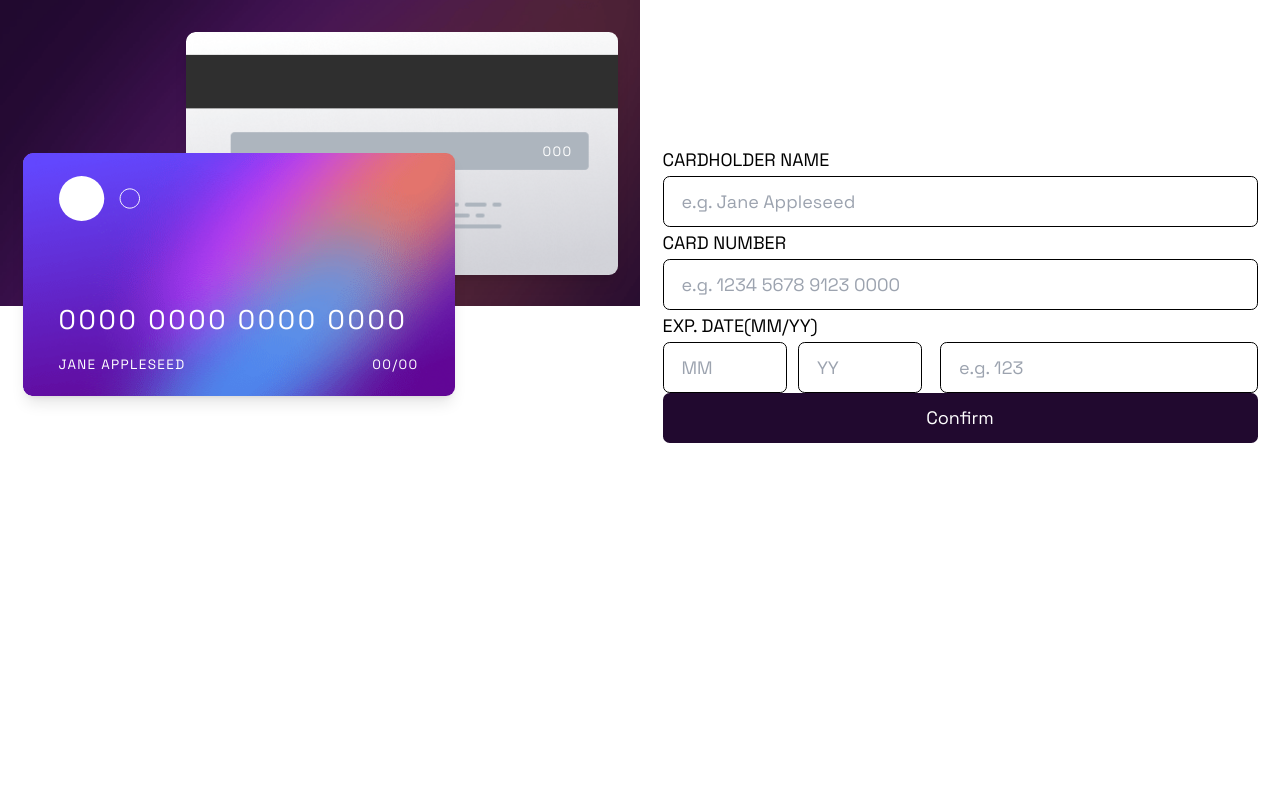
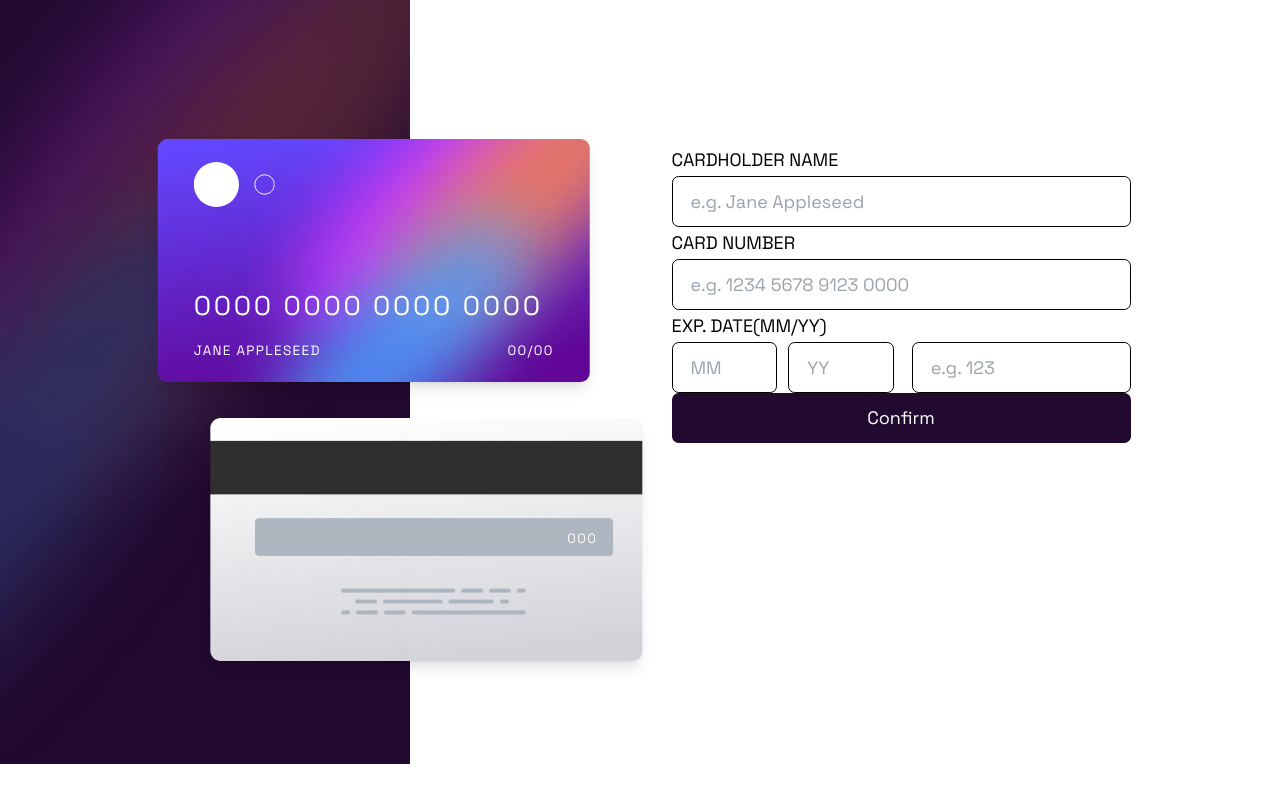
Before and after one commit to soewaiyanag/interactive-card-details-form, a React (Vite) app: page / in a window 1280 px wide. Built offline with nearby package versions, Linux system fonts and the light colour scheme.

Commit message:
Implemented desktop view for card display, but it's unfinished; background image issue due to desktop layout integration. Will fix in the future.

```diff
--- a/src/App.jsx
+++ b/src/App.jsx
@@ -3,7 +3,7 @@ import SecondSection from "components/Sections/SecondSection";
 
 export default function App() {
   return (
-    <div className="lg:grid lg:grid-cols-2">
+    <div className="container min-h-screen md:grid md:grid-cols-2 md:gap-4">
       <FirstSection />
       <SecondSection />
     </div>
--- a/src/components/CreditCardForm/ConfirmBtn.jsx
+++ b/src/components/CreditCardForm/ConfirmBtn.jsx
@@ -1,6 +1,9 @@
 const ConfirmBtn = () => {
   return (
-    <button className="block p-2 rounded-md bg-very-dark-violet text-white">
+    <button
+      className="block p-2 rounded-md bg-very-dark-violet text-white"
+      type="button"
+    >
       Confirm
     </button>
   );
--- a/src/components/Sections/FirstSection.jsx
+++ b/src/components/Sections/FirstSection.jsx
@@ -1,20 +1,40 @@
 import CardFront from "components/CreditCard/CreditCardFront";
 import CardBack from "components/CreditCard/CreditCardBack";
 import clsx from "clsx";
+
+const mobileCardFrontPosition = "left-4 top-1/2";
+const mobileCardBackPosition = "right-5 top-7";
 
 const FirstSection = () => {
   return (
     <div
       className={clsx(
-        "bg-main-mobile md:bg-main-desktop h-68 bg-cover",
-        "relative"
+        "bg-main-mobile h-68 bg-cover bg-no-repeat relative",
+        "md:bg-main-desktop md:min-h-full md:bg-[length:65%]"
       )}
     >
-      <div className="sm:container absolute inset-0">
-        <div className="absolute left-0 pl-5 top-1/2 z-10">
+      <div
+        className={clsx(
+          "absolute inset-0",
+          "md:relative md:grid md:gap-8 md:content-center md:min-h-full"
+        )}
+      >
+        <div
+          className={clsx(
+            mobileCardFrontPosition,
+            "absolute z-10",
+            "md:relative md:translate-x-1/4 md:left-0 md:top-0"
+          )}
+        >
           <CardFront />
         </div>
-        <div className="absolute right-0 pr-5 top-7">
+        <div
+          className={clsx(
+            mobileCardBackPosition,
+            "absolute",
+            "md:relative md:translate-x-1/3 md:top-0 md:right-0"
+          )}
+        >
           <CardBack />
         </div>
       </div>
--- a/src/components/Sections/SecondSection.jsx
+++ b/src/components/Sections/SecondSection.jsx
@@ -7,11 +7,11 @@ import ConfirmBtn from "components/CreditCardForm/ConfirmBtn";
 
 const SecondSection = () => {
   return (
-    <div className="sm:container">
+    <div className="md:max-w-md">
       <form className="mt-32 px-5 flex flex-col">
-        <Label htmlFor="cardHolder">cardholder name</Label>
+        <Label htmlFor="card_holder">cardholder name</Label>
         <CardHolderInput placeholderName="Jane Appleseed" />
-        <Label htmlFor={"cardNumber"}>card number</Label>
+        <Label htmlFor={"card_number"}>card number</Label>
         <CardNumberInput />
         <p>
           EXP. DATE(
```
